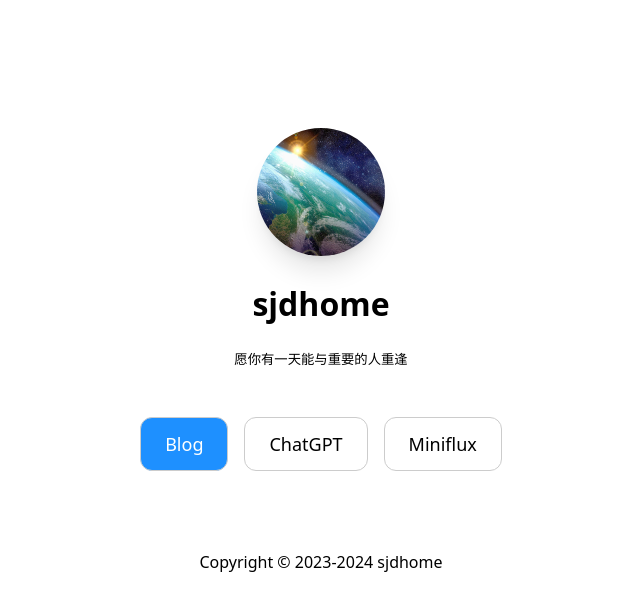
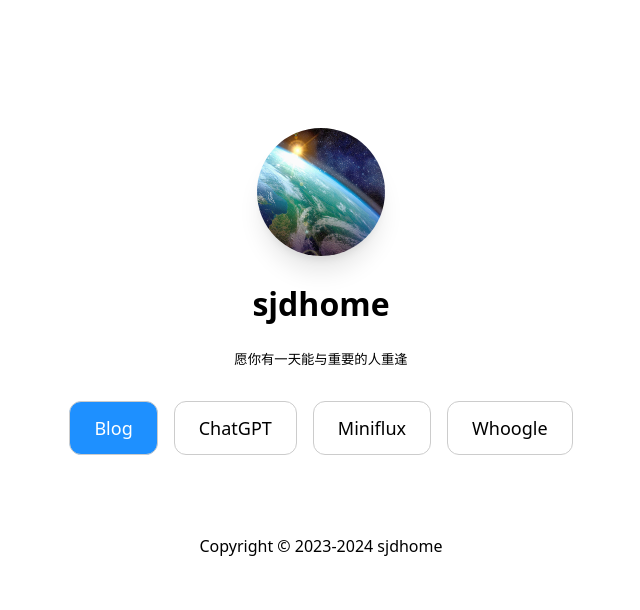
Before and after one commit to sjdhome/kurisu, a Next.js app: page / in a window 1280 px wide. Shown: the top 610 px of the page, without its empty margins (319-959 px from the left). Built offline with nearby package versions, Linux system fonts and the light colour scheme.

Commit message:
Add Whoogle entry

```diff
--- a/app/page.tsx
+++ b/app/page.tsx
@@ -10,7 +10,7 @@ export default function Page() {
         <Avatar width={128} height={128} className="rounded-full shadow-xl" />
         <h1>sjdhome</h1>
         <small>{MOTTO}</small>
-        <div className="flex flex-row mt-12 gap-x-4 justify-center">
+        <div className="flex flex-row mt-8 gap-4 justify-center flex-wrap">
           <LinkButton href="/blog/" className="bg-[dodgerblue] text-white">
             Blog
           </LinkButton>
@@ -23,6 +23,9 @@ export default function Page() {
           <LinkButton href="https://rss.sjdhome.com" className="dark:bg-skk-dark text-inherit">
             Miniflux
           </LinkButton>
+          <LinkButton href="https://search.sjdhome.com" className="dark:bg-skk-dark text-inherit">
+            Whoogle
+          </LinkButton>
         </div>
       </main>
       <footer className="text-center mt-20">
```
